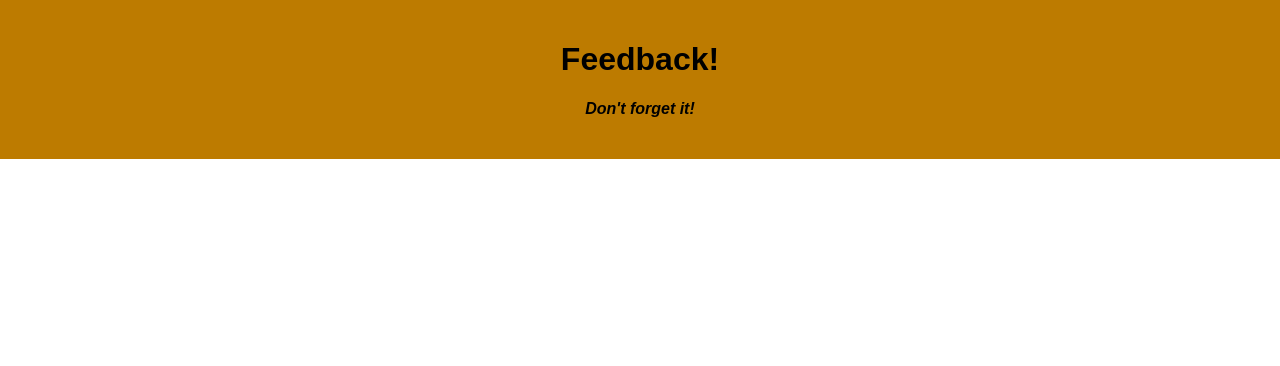
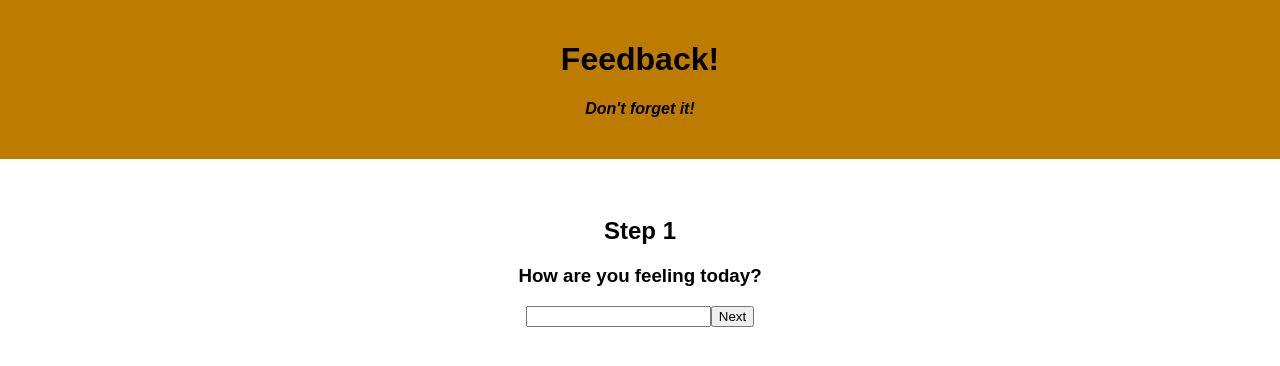
Before and after one commit to meaghanreinschmidt/weekend-redux-feedback-loop, a React (Create React App) app: page /#/ in a window 1280 px wide. Shown: the top 366 px of the page. Built offline with nearby package versions, Linux system fonts and the light colour scheme.

Commit message:
Save feeling in reducer and click 'Next'

```diff
--- a/src/components/App/App.jsx
+++ b/src/components/App/App.jsx
@@ -1,6 +1,8 @@
 import { HashRouter as Router, Route, Link } from 'react-router-dom';
 import './App.css';
 import Header from '../Header/Header.jsx';
+import StepOne from '../StepOne/StepOne.jsx';
+import FeedbackLog from '../FeedbackLog/FeedbackLog.jsx';
 
 function App() {
 
@@ -8,6 +10,15 @@
     <div className='App'>
       <Router>
           <Header />
+          <br />
+          <div>
+              <Route exact path="/admin">
+                  <FeedbackLog />
+              </Route>
+              <Route exact path="/">
+                  <StepOne />
+              </Route>
+          </div>
       </Router>
     </div>
   );
--- /dev/null
+++ b/src/components/StepOne/StepOne.jsx
@@ -0,0 +1,29 @@
+import ProgressBar from '../ProgressBar/ProgressBar.jsx';
+import { useSelector, useDispatch } from 'react-redux';
+import { useHistory } from 'react-router-dom';
+
+const StepOne = () => {
+    const history = useHistory();
+    // useSelector & useDispatch
+    const feeling = useSelector(store => store.feeling);
+    const dispatch = useDispatch();
+
+    const handleChange = (event) => {
+        // Pass the data to our reducer
+        dispatch({ type: 'SET_FEELING', payload: event.target.value})
+    }
+
+    return (
+        <>
+            <ProgressBar step={1} />
+            <h3>How are you feeling today?</h3>
+            <div>
+                {/* getter & setter */}
+                <input value={feeling} onChange={handleChange} className="input" type="number" />
+                <button onClick={() => history.push('/step/two')} className="button">Next</button>
+            </div>
+        </>
+    );
+}
+
+export default StepOne;
```
Also changed, not shown: 1 other file (tests, documents, lock files or other folders).
